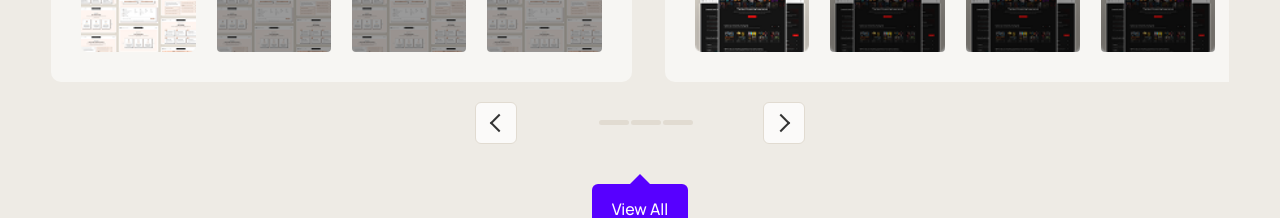
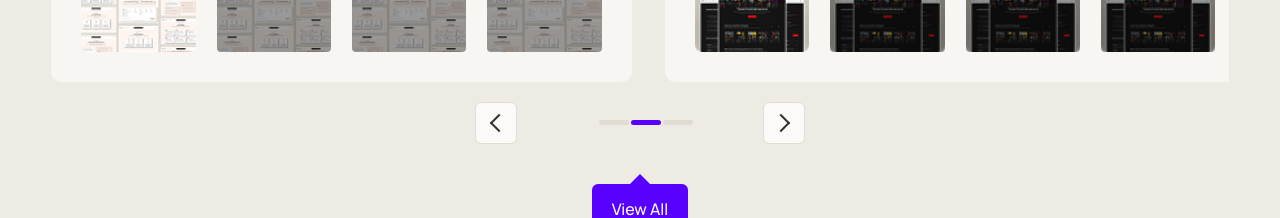
Before and after one commit to mohamed-nawas/resume, a React (Vite) app: page / in a window 1280 px wide. Shown: the part 5840-6058 px from the top of the page. Built offline with nearby package versions, Linux system fonts and the light colour scheme.

Commit message:
little bug fix from home page dev

```diff
--- a/src/Home.tsx
+++ b/src/Home.tsx
@@ -293,7 +293,7 @@ function Home() {
               <div className="rss-home__portfolio-section__arrows-container__arrow rss-home__portfolio-section__arrows-container__arrow-left works-swiper-button-prev swiper-button-prev"></div>
               <div className="rss-home__portfolio-section__arrows-container__line-container">
                 <div className="rss-home__portfolio-section__arrows-container__line-container__item" />
-                <div className="rss-home__portfolio-section__arrows-container__line-container__item rss-portfolio__contenthome__portfolio-section__line-container__item-active" />
+                <div className="rss-home__portfolio-section__arrows-container__line-container__item rss-home__portfolio-section__arrows-container__line-container__item-active" />
                 <div className="rss-home__portfolio-section__arrows-container__line-container__item" />
               </div>
               <div className="rss-home__portfolio-section__arrows-container__arrow rss-home__portfolio-section__arrows-container__arrow-right works-swiper-button-next swiper-button-next"></div>
```
